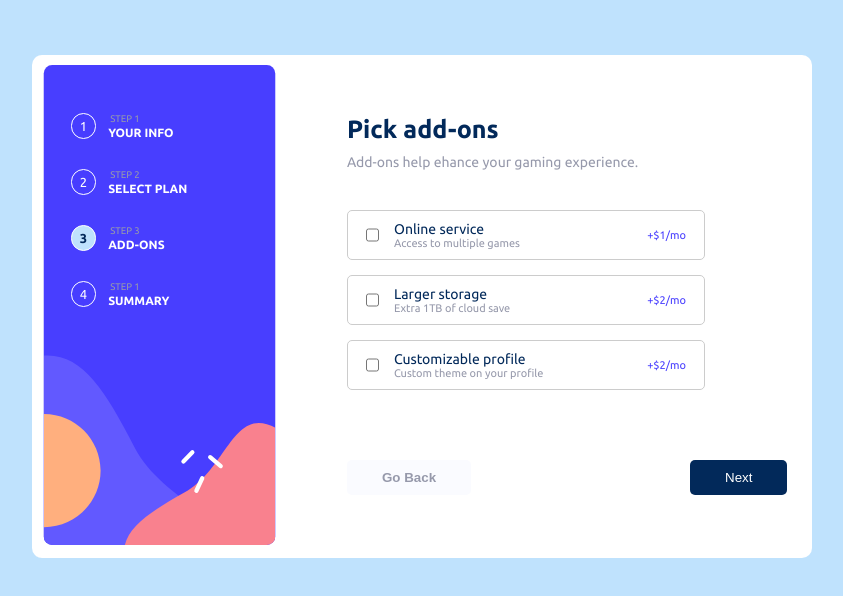
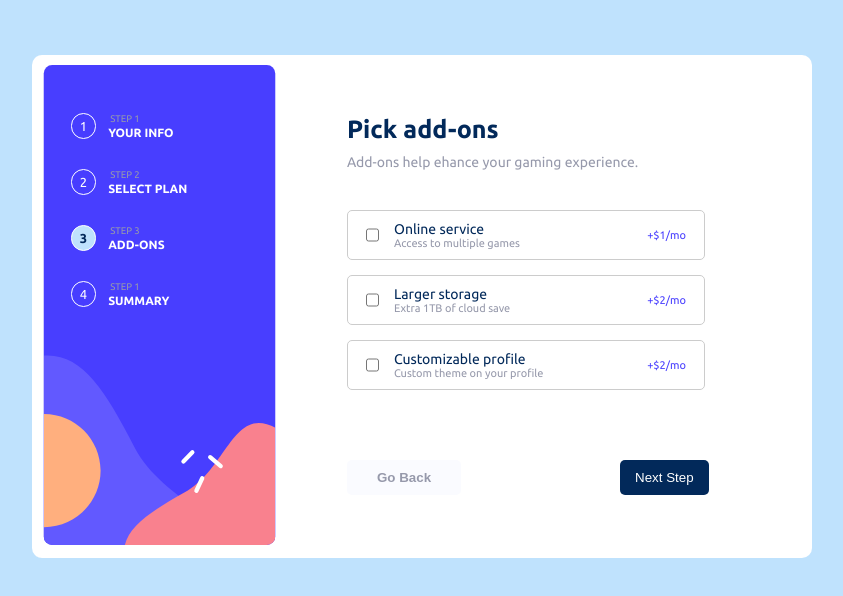
Before and after one commit to agbarama/multi-step-app, a React (Vite) app in the folder multistepapp/: page /ads in a window 1280 px wide. Shown: the top 596 px of the page, without its empty margins (218-1061 px from the left). Built offline with nearby package versions, Linux system fonts and the light colour scheme.

Commit message:
Properly styled all desktop buttons.

```diff
--- a/multistepapp/src/AddOns/AddOns.jsx
+++ b/multistepapp/src/AddOns/AddOns.jsx
@@ -37,7 +37,7 @@ const AddOns = ({ addOnsArray }) => {
           Go Back
         </button>
         <button className={styles.btnDark} onClick={next}>
-          Next
+          Next Step
         </button>
         <MobileButton
           addOnButton={addOnButton}
--- a/multistepapp/src/AddOns/styles/addons.module.css
+++ b/multistepapp/src/AddOns/styles/addons.module.css
@@ -38,7 +38,7 @@
     color: hsl(231, 11%, 63%);
     /* background-color: $alabaster; */
     /* color: $cool-gray; */
-    padding: 10px 35px;
+    padding: 10px 30px;
     border: none;
     border-radius: 5px;
     margin-top: 70px;
@@ -51,11 +51,12 @@
     color: hsl(0, 0%, 100%);
     /* background-color: $marine-blue; */
     /* color: $white; */
-    padding: 10px 35px;
+    padding: 10px 15px;
     border: none;
     border-radius: 5px;
     margin-top: 70px;
     cursor: pointer;
+    margin-left: -60px;
   }
 }
 
--- a/multistepapp/src/form/Form.jsx
+++ b/multistepapp/src/form/Form.jsx
@@ -145,7 +145,7 @@ const Form = () => {
           />
 
           <button onClick={handlePageChange} className={styles.btn}>
-            Next
+            Next Step
           </button>
         </form>
       </div>
--- a/multistepapp/src/form/MobileButton.jsx
+++ b/multistepapp/src/form/MobileButton.jsx
@@ -16,7 +16,7 @@ const MobileButton = ({
     <div>
       <div className={styles.mobileButtons}>
         <button className={formButton ? styles.nextBtn : styles.hideButton}>
-          Next
+          Next Step
         </button>
 
         {/* Plans Buttons */}
@@ -24,13 +24,13 @@ const MobileButton = ({
           className={plansButton ? styles.btnLight : styles.hideButton}
           onClick={planBack}
         >
-          Back
+          Go Back
         </button>
         <button
           className={plansButton ? styles.btnDark : styles.hideButton}
           onClick={planNext}
         >
-          Next
+          Next Step
         </button>
 
         {/* AddOns Buttons */}
@@ -38,13 +38,13 @@ const MobileButton = ({
           className={addOnButton ? styles.btnLight : styles.hideButton}
           onClick={addOnBack}
         >
-          Back
+          Go Back
         </button>
         <button
           className={addOnButton ? styles.btnDark : styles.hideButton}
           onClick={addOnNext}
         >
-          Next
+          Next Step
         </button>
 
         {/* Summary Buttons */}
@@ -52,7 +52,7 @@ const MobileButton = ({
           className={summaryButton ? styles.btnLight : styles.hideButton}
           onClick={sumBack}
         >
-          Back
+          Go Back
         </button>
         <button
           className={summaryButton ? styles.sumBtn : styles.hideButton}
--- a/multistepapp/src/form/styles/form.module.css
+++ b/multistepapp/src/form/styles/form.module.css
@@ -82,12 +82,12 @@
     color: hsl(0, 0%, 100%);
     /* background-color: $marine-blue; */
     /* color: $white; */
-    padding: 2.3% 6.9%;
+    padding: 10px 15px;
     border: none;
     border-radius: 5px;
     margin-top: 16.1%;
     cursor: pointer;
-    margin-left: 58.6%;
+    margin-left: 60%;
   }
 }
 
--- a/multistepapp/src/form/styles/mobilebutton.module.css
+++ b/multistepapp/src/form/styles/mobilebutton.module.css
@@ -28,7 +28,7 @@
       /* background-color: $alabaster; */
       /* color: $cool-gray; */
       padding: 10px 0;
-      margin-left: 30px;
+      margin-left: 20px;
       border: none;
       border-radius: 5px;
       cursor: pointer;
@@ -40,7 +40,7 @@
       background: hsl(213, 96%, 18%);
       color: hsl(0, 0%, 100%);
       /* color: $white; */
-      padding: 10px 30px;
+      padding: 10px 20px;
       border: none;
       border-radius: 5px;
       margin: 15px 0;
@@ -53,23 +53,23 @@
       /* background-color: $purplish-blue; */
       color: hsl(0, 0%, 100%);
       /* color: $white; */
-      padding: 10px 30px;
+      padding: 10px 20px;
       border: none;
       border-radius: 5px;
       margin: 20px 0;
       cursor: pointer;
-      margin-right: 30px;
+      margin-right: 10px;
     }
 
     .nextBtn {
       display: block;
       position: relative;
-      left: -10px;
+      left: 265px;
       /* background-color: $marine-blue;
       color: $white; */
       background: hsl(213, 96%, 18%);
       color: hsl(0, 0%, 100%);
-      padding: 10px 30px;
+      padding: 10px 20px;
       border: none;
       border-radius: 5px;
       margin: 20px 0;
--- a/multistepapp/src/plan/Plans.jsx
+++ b/multistepapp/src/plan/Plans.jsx
@@ -50,7 +50,7 @@ const Plans = ({ plansArray, setPlansArray }) => {
           Go Back
         </button>
         <button onClick={next} className={styles.btnDark}>
-          Next
+          Next Step
         </button>
         <MobileButton
           plansButton={plansButton}
--- a/multistepapp/src/plan/styles/plans.module.css
+++ b/multistepapp/src/plan/styles/plans.module.css
@@ -52,11 +52,12 @@
     color: hsl(0, 0%, 100%);
     /* background-color: $marine-blue; */
     /* color: $white; */
-    padding: 10px 30px;
+    padding: 10px 15px;
     border: none;
     border-radius: 5px;
     margin-top: 70px;
     cursor: pointer;
+    margin-left: -10px;
   }
 }
 
--- a/multistepapp/src/summary/styles/summarycontainer.module.css
+++ b/multistepapp/src/summary/styles/summarycontainer.module.css
@@ -33,12 +33,12 @@
     font-weight: bold;
     background-color: hsl(217, 100%, 97%);
     color: hsl(231, 11%, 63%);
-    /* padding: 10px 35px; */
+    padding: 10px 20px;
     border: none;
     border-radius: 5px;
     margin-top: 70px;
     cursor: pointer;
-    margin-right: 216px;
+    margin-right: 189px;
   }
 
   .confirmBtn {
@@ -46,7 +46,7 @@
     /* color: $white; */
     background-color: hsl(243, 100%, 62%);
     color: hsl(0, 0%, 100%);
-    padding: 10px 25px;
+    padding: 10px 20px;
     border: none;
     border-radius: 5px;
     margin-top: 70px;
```
